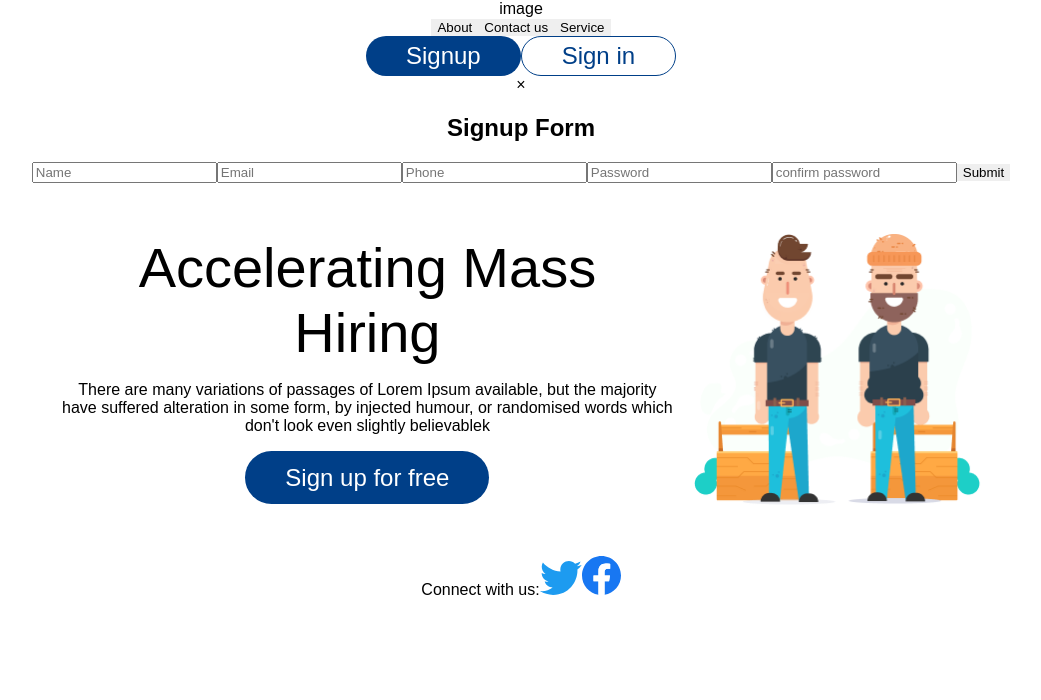
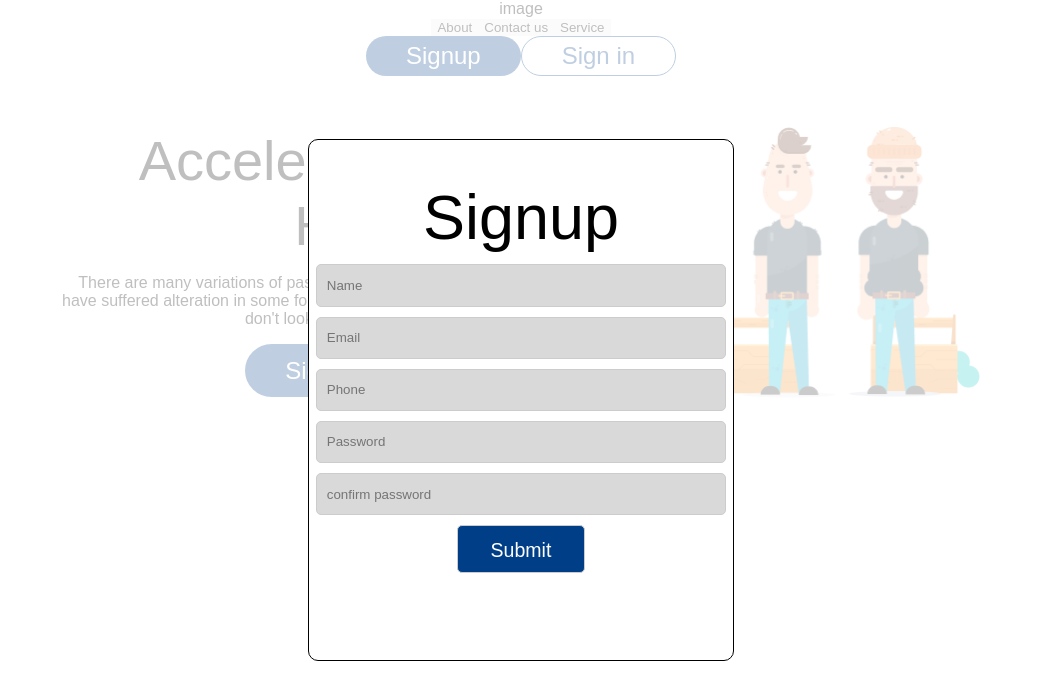
Before and after one commit to donjoshi/sigma_project, a React (Create React App) app in the folder sigma/: page /home in a window 1280 px wide. Both pictures are taken after a click on the button "Signup". Shown: the top 700 px of the page, without its empty margins (119-1160 px from the left). Built offline with nearby package versions, Linux system fonts and the light colour scheme.

Commit message:
committed

```diff
--- a/sigma/package.json
+++ b/sigma/package.json
@@ -8,6 +8,7 @@
     "@testing-library/user-event": "^13.5.0",
     "react": "^18.3.1",
     "react-dom": "^18.3.1",
+    "react-modal": "^3.16.1",
     "react-router-dom": "^6.23.0",
     "react-scripts": "5.0.1",
     "web-vitals": "^2.1.4"
--- a/sigma/src/components/navbar-main/navbar-main.css
+++ b/sigma/src/components/navbar-main/navbar-main.css
@@ -3,3 +3,57 @@
     flex-direction: column;
 align-items: space-between;
 }
+.popup
+{
+    padding:56px;
+}
+
+.signup-popup
+{
+    padding:10px;
+    justify-content: center;
+    align-items: center;
+    text-align: center;
+    border-radius: 24px;
+    gap: 500px;
+}
+
+.signup-popup h1
+{
+    font: Poppins;
+    font-weight: 400;
+    font-size: 62.93px;
+    line-height: 94.39px;
+}
+.signup-popup form
+{
+    display: flex;
+    flex-direction: column;
+    gap: 10px;
+    align-items: center;
+}
+.signup-popup form input
+{
+    width: 388.44px;
+    height: 20.18px;
+    padding: 10px;
+    border-radius: 5px;
+    border: 1px solid #ccc;
+    background-color: #D9D9D9;
+    ;
+}
+.signup-popup form button
+{
+    width: 127.92px;
+    height: 47.58px;
+    padding: 10px;
+    border-radius: 5px;
+    border: 1px solid #ccc;
+    color: white;
+    background-color:#003F88;
+    font-size: 19.54px;
+    font-weight: 400;
+    line-height: 29.31px;
+    cursor: pointer;
+
+}
--- a/sigma/src/components/navbar-main/navbar-main.jsx
+++ b/sigma/src/components/navbar-main/navbar-main.jsx
@@ -1,6 +1,6 @@
 import React, { useState } from "react";
 import "./navbar-main.css";
-
+import Model from 'react-modal';
 
 export default function NavbarMain() {
     const [showSignup, setShowSignup] = useState(false);
@@ -55,15 +55,61 @@ export default function NavbarMain() {
             </div>
 
             <div className="login">
-                <button className="primary small-btn" onClick={handleSignupClick}>
+                <button className="primary small-btn" onClick={() => setShowSignup(true)}>
                     Signup
                 </button>
-                <button className="secondary small-btn" onClick={handleLoginClick}>
+                <button className="secondary small-btn" onClick={() => setShowLogin(true)}>
                     Sign in
                 </button>
             </div>
 
-            {showSignup && (
+
+            <Model isOpen={showSignup} onRequestClose={() => setShowSignup(false)} className="popup"
+
+                style={{
+                    content: {
+                        position: 'absolute',
+                        marginTop: '100px',
+                        top: '50%',
+                        left: '50%',
+                        right: 'auto',
+                        bottom: 'auto',
+                        transform: 'translate(-50%, -50%)',
+                        marginRight: '-50%',
+                        width: '30%',
+                        height: '60%',
+                        margin: 'auto',
+                        padding: '20px',
+                        borderRadius: '10px',
+                        border: '1px solid black',
+                        gap: '10px',
+                        backgroundColor: 'white',
+
+                    }
+                }}
+
+            >
+
+                <div className="signup-popup">
+
+                    <h1>Signup</h1>
+                    <form onSubmit={handleSubmitSignup}>
+
+                        <input type="text" placeholder="Name" name="name" required />
+                        <input type="email" placeholder="Email" name="email" required />
+                        <input type="text" placeholder="Phone" name="phone" required />
+                        <input type="password" placeholder="Password" name="password" required />
+                        <input type="password" placeholder="confirm password" name="confirmPassword" required />
+                        <button type="submit">Submit</button>
+                    </form>
+                </div>
+
+            </Model>
+
+
+
+
+            {/* {showSignup && (
                 <div className="popup">
                     <div className="popup-content">
                         <span className="close" onClick={handleCloseSignup}>
@@ -71,7 +117,7 @@ export default function NavbarMain() {
                         </span>
                         <h2>Signup Form</h2>
                         <form onSubmit={handleSubmitSignup}>
-                            {/* Your signup form fields go here */}
+
                             <input type="text" placeholder="Name" name="name" required />
                             <input type="email" placeholder="Email" name="email" required />
                             <input type="text" placeholder="Phone" name="phone" required />
@@ -81,9 +127,9 @@ export default function NavbarMain() {
                         </form>
                     </div>
                 </div>
-            )}
+            )} */}
 
-            {showLogin && (
+            {/* {showLogin && (
                 <div className="popup">
                     <div className="popup-content">
                         <span className="close" onClick={handleCloseLogin}>
@@ -91,14 +137,15 @@ export default function NavbarMain() {
                         </span>
                         <h2>Login Form</h2>
                         <form onSubmit={handleSubmitLogin}>
-                            {/* Your login form fields go here */}
+
                             <input type="text" placeholder="Username" name="username" required />
                             <input type="password" placeholder="Password" name="password" required />
                             <button type="submit">Submit</button>
                         </form>
                     </div>
                 </div>
-            )}
+            )
+            } */}
         </div>
     );
 }
```
Also changed, not shown: 1 other file (tests, documents, lock files or other folders).
